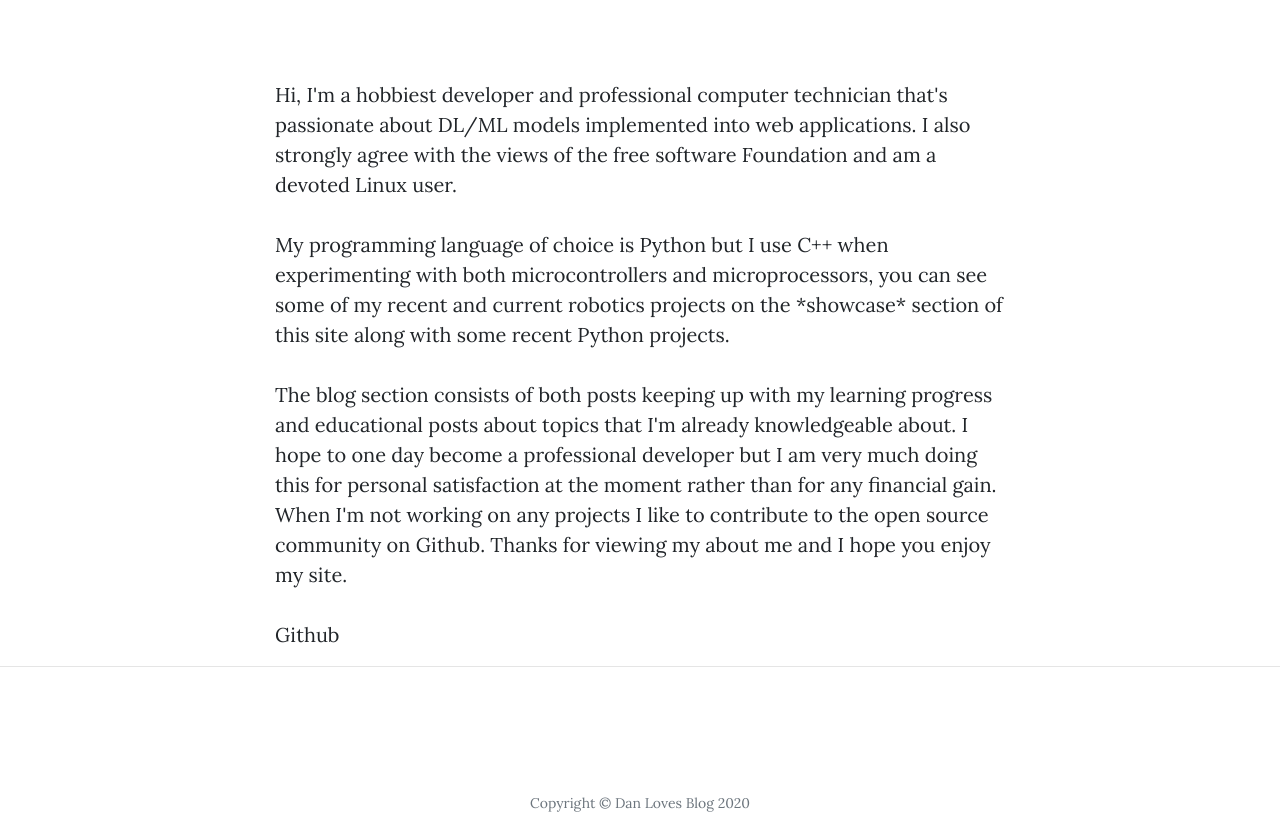
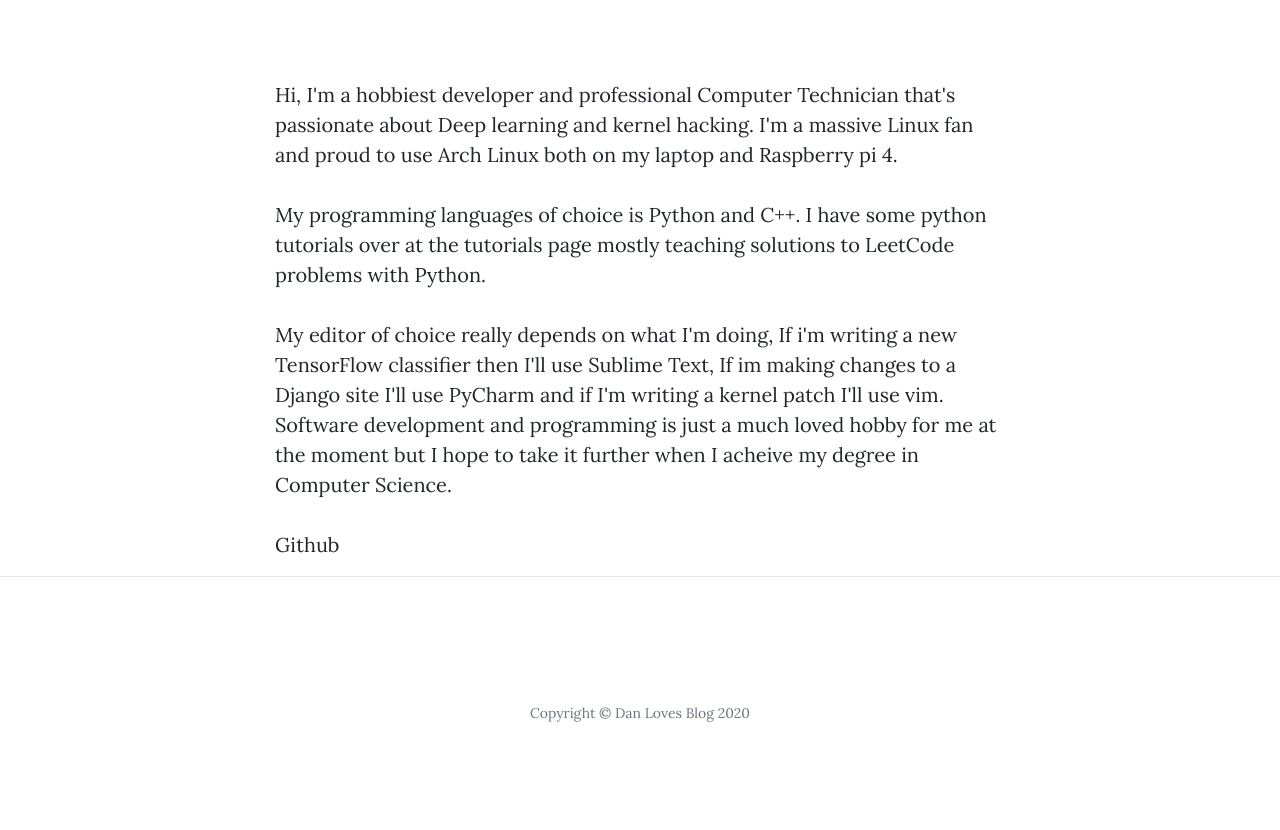
Before and after one commit to danlove99/prog-blog, a Django app: a page that uses blog/templates/blog/about.html in a window 1280 px wide. Shown: the part 532-1362 px from the top of the page. After the commit the page ends 1254 px from the top, so only its background shows below. Run offline with Django 3.2, Linux system fonts and the light colour scheme; some libraries are stand-ins or nearby versions.

Commit message:
Updated about page

```diff
--- a/blog/templates/blog/about.html
+++ b/blog/templates/blog/about.html
@@ -21,22 +21,13 @@
   <div class="container">
     <div class="row">
       <div class="col-lg-8 col-md-10 mx-auto">
-        <p>Hi, I'm a hobbiest developer and professional computer technician that's
+        <p>Hi, I'm a hobbiest developer and professional Computer Technician that's
             passionate
-            about DL/ML models implemented into web applications. I also strongly agree with the views of the free
-            software
-            Foundation and am a devoted Linux user. </p>
-            <p>My programming language of choice is Python but I use C++ when
-            experimenting with both microcontrollers and microprocessors, you can see some of my
-            recent and current robotics projects on the *showcase* section of this site along with some recent Python
-            projects.</p>
-            <p>The blog section consists of both posts keeping up with my learning progress and educational posts about
-            topics that
-            I'm already knowledgeable about. I hope to one day become a professional developer but I am very much doing
-            this for
-            personal satisfaction at the moment rather than for any financial gain. When I'm not working on any projects
-            I like to contribute to the open source community on Github. Thanks for viewing my about me and I hope you
-            enjoy my site.</p>
+            about Deep learning and kernel hacking. I'm a massive Linux fan and proud to use Arch Linux both on my laptop and Raspberry pi 4. </p>
+            <p>My programming languages of choice is Python and C++. I have some python tutorials over at the tutorials page mostly teaching solutions to LeetCode problems with Python.</p>
+            <p>My editor of choice really depends on what I'm doing, If i'm writing a new TensorFlow classifier then I'll use Sublime Text, If im making changes to a Django site I'll use
+            PyCharm and if I'm writing a kernel patch I'll use vim. Software development and programming is just a much loved hobby for me at the moment but I hope to take it further when
+            I acheive my degree in Computer Science.</p>
         <a href="https://github.com/danlove99" > Github</a>
       </div>
     </div>
```
